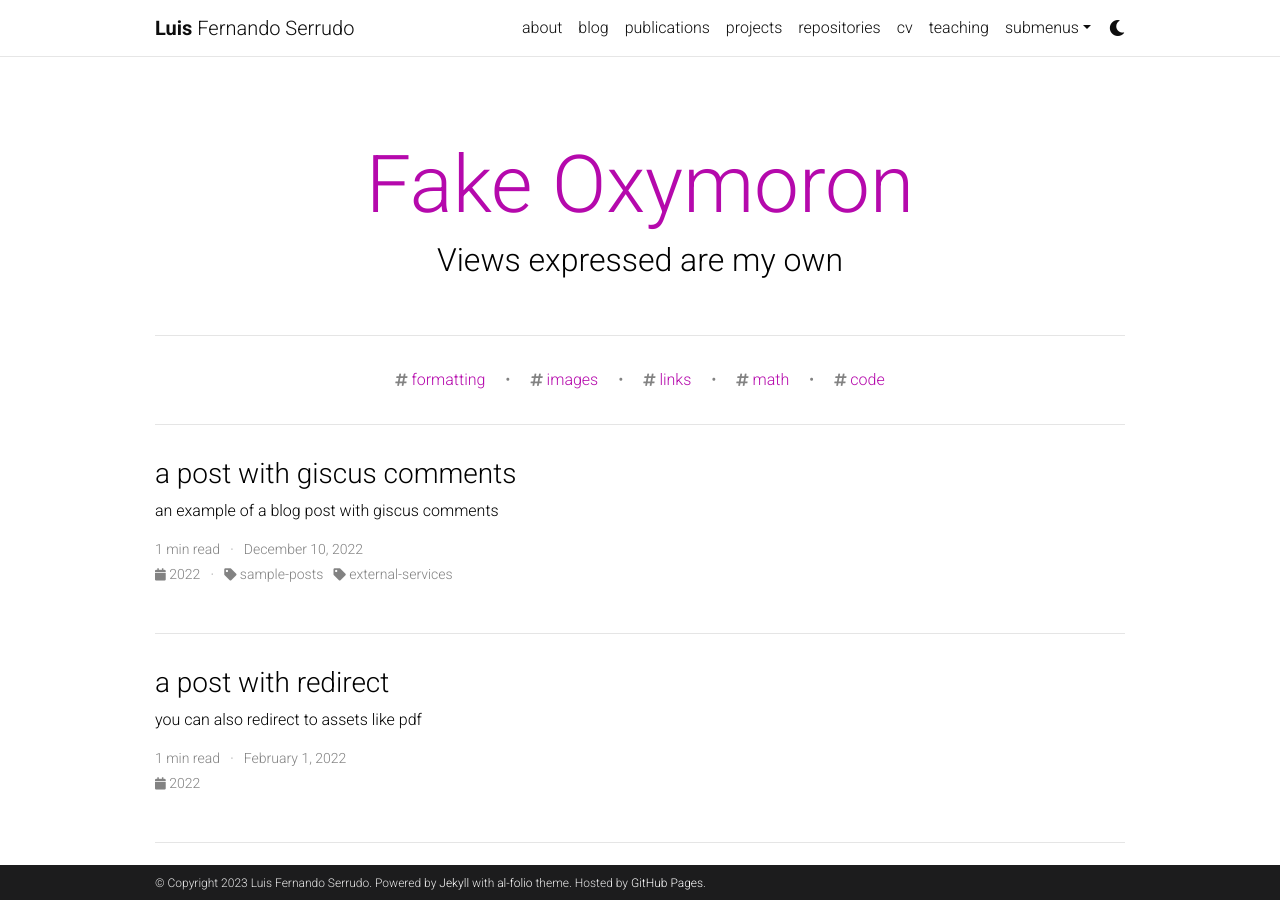
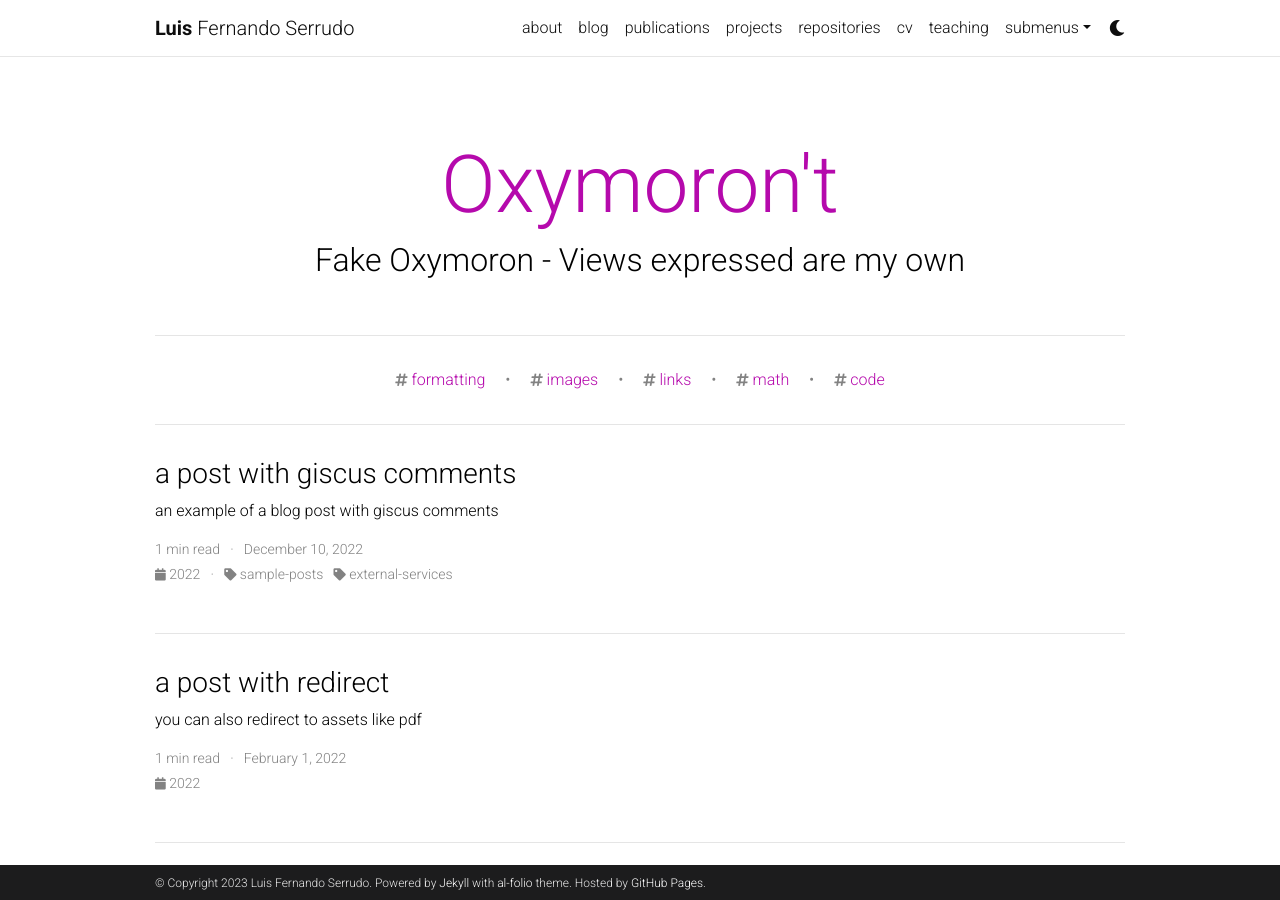
Before and after one commit to lserrudo/lserrudo.github.io, a Jekyll site: the page built from _pages/index.html, in a window 1280 px wide and 900 px high. Built offline with Jekyll 4.4.1, drawn with Linux system fonts in a browser that asks for light colours; full-size pictures stand in for the smaller copies a plugin makes; the list of posts is cut into pages by our own code; comment, search, counter and statistics services are not loaded; a style sheet for code colours, icons or effects is not loaded.

Commit message:
Update20

```diff
--- a/_config.yml
+++ b/_config.yml
@@ -119,9 +119,9 @@ bing_site_verification:  # out your bing-site-verification ID (Bing Webmaster)
 # Blog
 # -----------------------------------------------------------------------------
 
-blog_name: Fake Oxymoron # blog_name will be displayed in your blog page
+blog_name: Oxymoron't # blog_name will be displayed in your blog page
 blog_nav_title: blog # your blog must have a title for it to be displayed in the nav bar
-blog_description: Views expressed are my own
+blog_description: Fake Oxymoron - Views expressed are my own
 permalink: /blog/:year/:title/
 
 # Pagination
```
Also changed, not shown: _pages/about.md (+1 -1 lines).
